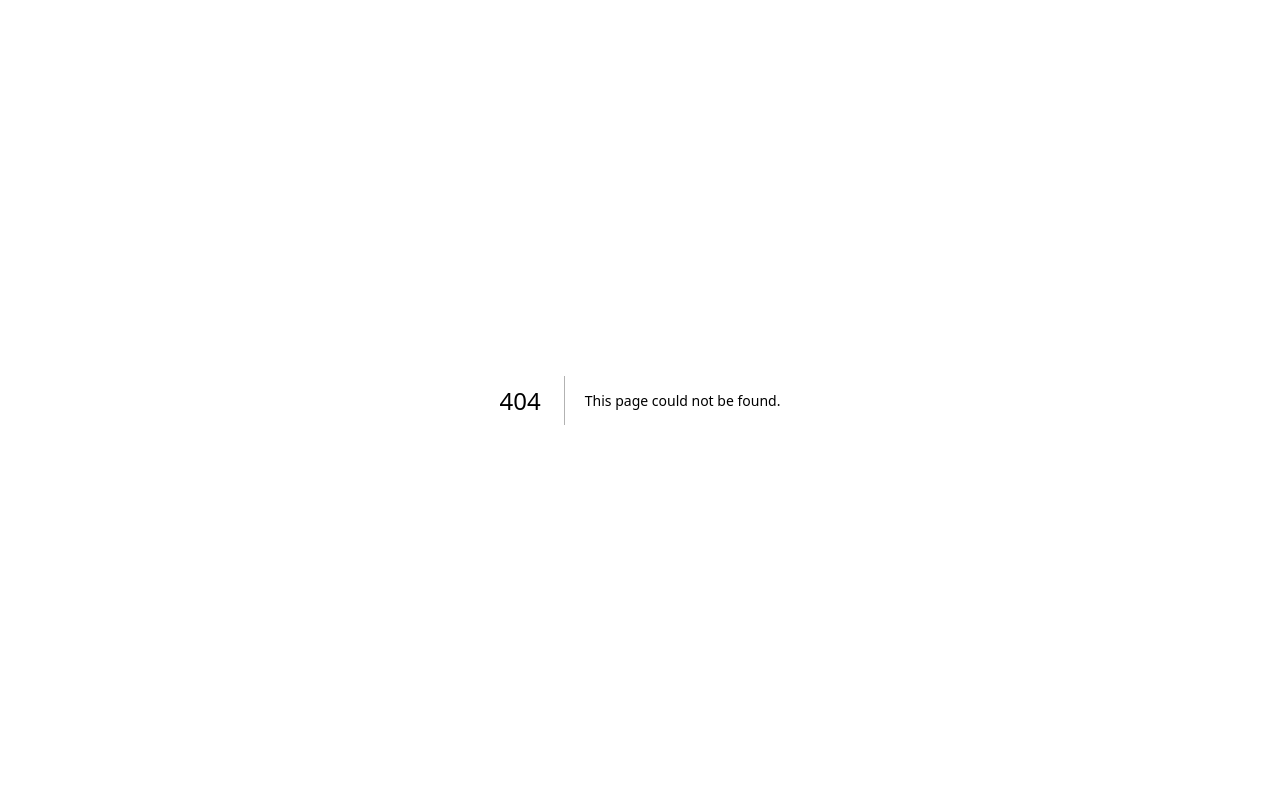
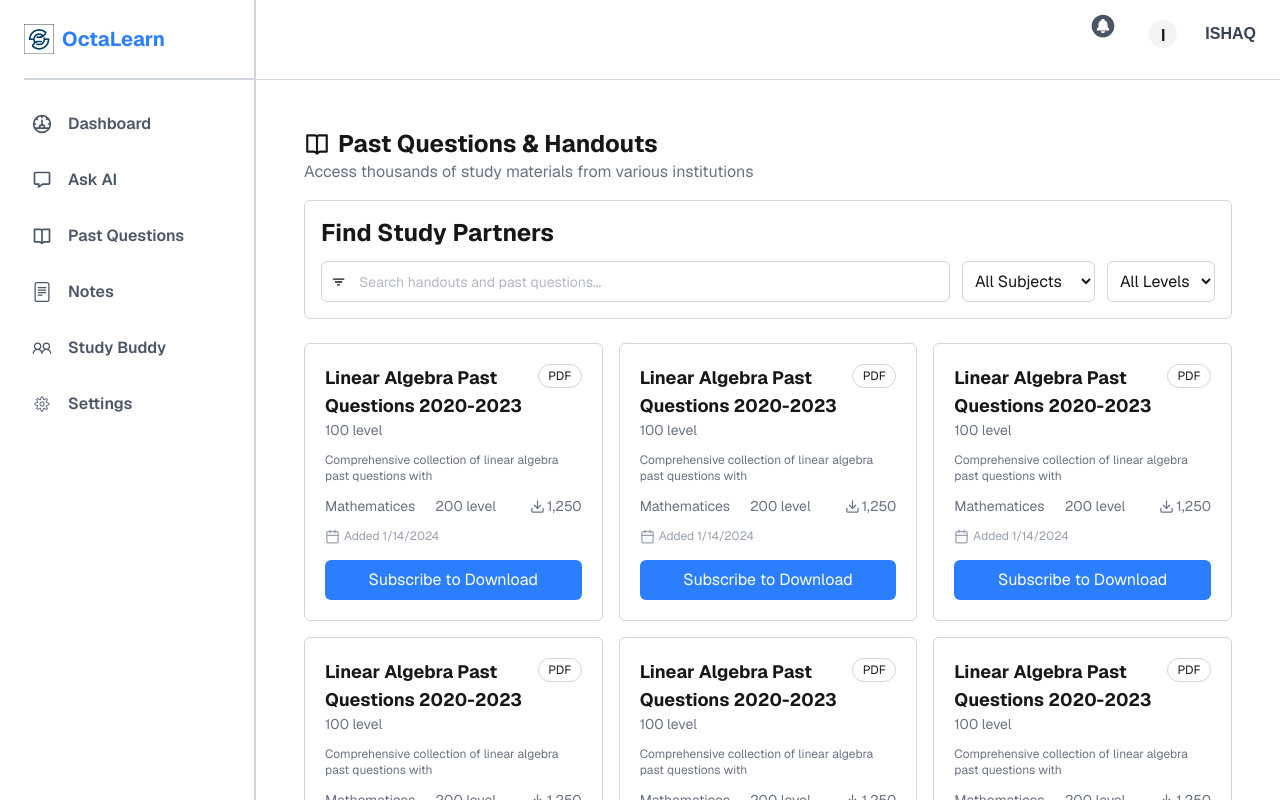
Before and after one commit to Lanslot47/OctaLearn, a Next.js app: page /pastQ in a window 1280 px wide. Before the commit this address had no page. Shown: the top 800 px of the page. Built offline with nearby package versions, Linux system fonts and the light colour scheme.

Commit message:
done by ishaq

```diff
--- a/app/(admin-dashboard)/component/Navbar.tsx
+++ b/app/(admin-dashboard)/component/Navbar.tsx
@@ -1,16 +1,42 @@
-import { BiNotification } from "react-icons/bi";
+"use client"
+import { LogOut } from "lucide-react";
+import { IoNotificationsCircleSharp } from "react-icons/io5";
+import { useState } from "react";
+import { LiaUserFriendsSolid } from "react-icons/lia"
+import { CiSettings } from "react-icons/ci"
+import Link from "next/link";
+const Navbar = () => {
+    const [showDropDown, setShowDropDown] = useState(false)
+    return (
+        <div className="fixed md:static z-40 bg-white w-full h-20 border-b border-gray-300 px-4 py-3 items-center">
+            <nav className="flex  justify-between gap-6 md:justify-end">
+                <IoNotificationsCircleSharp size={28} className="text-gray-600" />
+                <div onClick={() => setShowDropDown(prev => !prev)}>
+                    <div className="hover:bg-blue-50 flex items-center gap-5 mb-3 p-2">
+                        <div className="h-7 w-7 rounded-2xl border-0  bg-gray-100">
+                            <h3 className="text-center font-semibold mt-1">I</h3>
+                        </div>
+                        <h3 className={`text-sm md:text-base font-semibold text-gray-700 ml-2 truncate hover:bg-blue-50${showDropDown}`}>
+                            ISHAQ
+                        </h3>
+                    </div>
+                    {
+                        showDropDown &&
+                        <div className="border border-gray-300 font-sans p-2 h-42 w-48 inline-block space-y-2 rounded-md">
+                            <h1 className="font-semibold">My Account</h1>
+                            <div>
+                                <Link href="#" className="hover:bg-blue-200 w-43 rounded-md flex items-center gap-3 p-1 hover:text-blue-400"><span><LiaUserFriendsSolid size={23} /></span> Profile</Link>
+                                <Link href="#" className="hover:bg-blue-200 w-43 rounded-md flex items-center gap-3 p-1 hover:text-blue-400"><span><CiSettings size={23} /></span> Settings</Link>
+                            </div>
+                            <hr className="border-gray-300"/>
+                            <Link href="#" className="hover:bg-blue-200 w-43 rounded-md flex items-center gap-3 p-1 hover:text-blue-400"><span><LogOut size={23} /></span> Logout</Link>
 
-const Navbar = () => {
-  return (
-    <div className="fixed md:static z-40 bg-white w-full border-b border-gray-300 px-4 py-3">
-      <nav className="flex items-center justify-between md:justify-end">
-        <BiNotification size={28} className="text-gray-600" />
-        <h3 className="text-sm md:text-base font-semibold text-gray-700 ml-2 truncate">
-          Amar Abdulmumin Hussaini
-        </h3>
-      </nav>
-    </div>
-  );
+                        </div>
+                    }
+                </div>
+            </nav>
+        </div>
+    );
 };
 
 export default Navbar;
--- a/app/(admin-dashboard)/component/Sidebar.tsx
+++ b/app/(admin-dashboard)/component/Sidebar.tsx
@@ -15,7 +15,7 @@ const Sidebar = () => {
   const items = [
     { id: 1, title: "Dashboard", icon: <GrDashboard size={20} />, url: "./admin" },
     { id: 2, title: "Ask AI", icon: <BiMessage size={20} />, url: "./askAi" },
-    { id: 3, title: "Past Questions", icon: <BiBookOpen size={20} />, url: "./pastquestions" },
+    { id: 3, title: "Past Questions", icon: <BiBookOpen size={20} />, url: "./pastQ" },
     { id: 4, title: "Notes", icon: <BsFileText size={20} />, url: "./notes" },
     { id: 5, title: "Study Buddy", icon: <LiaUserFriendsSolid size={20} />, url: "./studyFriend" },
     { id: 6, title: "Settings", icon: <CiSettings size={20} />, url: "./Settings" },
--- /dev/null
+++ b/app/(admin-dashboard)/pastQ/page.tsx
@@ -0,0 +1,75 @@
+import { Calendar } from "lucide-react";
+import { Download } from "lucide-react";
+import { BiBookOpen } from "react-icons/bi"
+import { BiFilter } from "react-icons/bi";
+const Home = () => {
+    return (
+        <div className="font-sans max-w-[1400px] mx-auto mt-6 px-4 md:px-6">
+            <h1 className="text-2xl font-bold flex items-center gap-2">
+                <BiBookOpen size={26} /> Past Questions & Handouts
+            </h1>
+            <p className="text-gray-500 mb-4">Access thousands of study materials from various institutions</p>
+            <div className="w-full rounded-md border border-gray-300 p-4 mb-6">
+                <h2 className="text-2xl font-bold mb-3">Find Study Partners</h2>
+                <div className="flex flex-col md:flex-row gap-3">
+                    <div className="flex items-center border gap-3 flex-1 p-2 rounded-md border-gray-300 hover:border-blue-500">
+                        <BiFilter size={18} />
+                        <input type="text" placeholder="Search handouts and past questions..." className="border-0 w-full outline-none text-sm text-gray-500" />
+                    </div>
+
+                    <select className="p-2 border border-gray-300 rounded-md">
+                        <option value="">All Subjects</option>
+                        <option>Mathematics</option>
+                        <option>Physics</option>
+                        <option>English</option>
+                        <option>Economics</option>
+                        <option>Biology</option>
+                    </select>
+
+                    <select className="p-2 border border-gray-300 rounded-md">
+                        <option>All Levels</option>
+                        <option>100 level</option>
+                        <option>200 level</option>
+                        <option>300 level</option>
+                        <option>400 level</option>
+                    </select>
+                </div>
+            </div>
+            <div className="grid grid-cols-1 sm:grid-cols-2 lg:grid-cols-3 gap-4">
+                {Array.from({ length: 9 }).map((_, idx) => (
+                    <div key={idx} className="border p-5 rounded-md border-gray-300 bg-white flex flex-col justify-between">
+                        <div>
+                            <div className="flex gap-3 mb-3">
+                                <div>
+                                    <h2 className="font-bold text-lg">Linear Algebra Past Questions 2020-2023</h2>
+                                    <p className="text-sm text-gray-500">100 level</p>
+                                </div>
+                                 <div className="h-6 w-20 bg-white border border-gray-300 rounded-full flex items-center justify-center">
+                                    <span className="text-xs">PDF</span>
+                                </div>
+                            </div>
+                            <div className="text-gray-500 text-xs space-y-1 mb-3">
+                                <p>Comprehensive collection of linear algebra past questions with</p>
+
+                            </div>
+                            <div className="flex justify-between text-sm text-gray-500 font-sans mb-3">
+                                <div className="flex gap-5">
+                                    <p>Mathematices</p>
+                                    <p>200 level</p>
+                                </div>
+                                <p className="flex gap-0.5 items-center"> <span><Download size={15}/></span>
+                                    1,250                                </p>
+                            </div>
+                            <p className=" text-xs text-gray-400 mb-2 flex gap-1 items-center"><span><Calendar size={15}/></span>Added 1/14/2024</p>
+                        </div>
+
+                        <div className="mt-2">
+                            <button className="w-full py-2 rounded-md text-white bg-blue-500">Subscribe to Download</button>
+                        </div>
+                    </div>
+                ))}
+            </div>
+        </div>
+    )
+}
+export default Home
```
